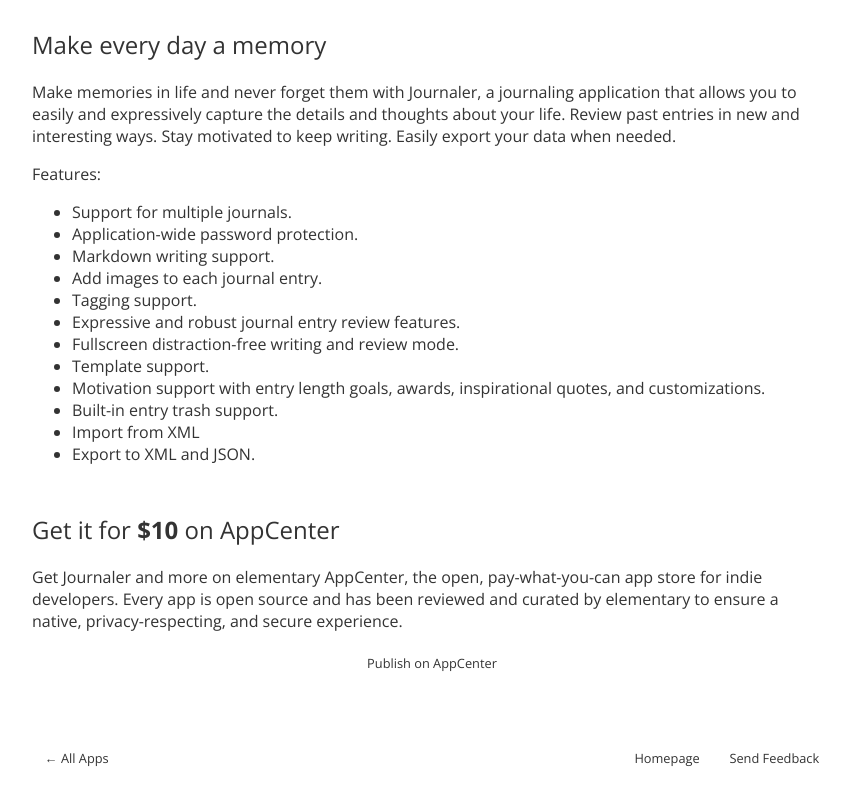
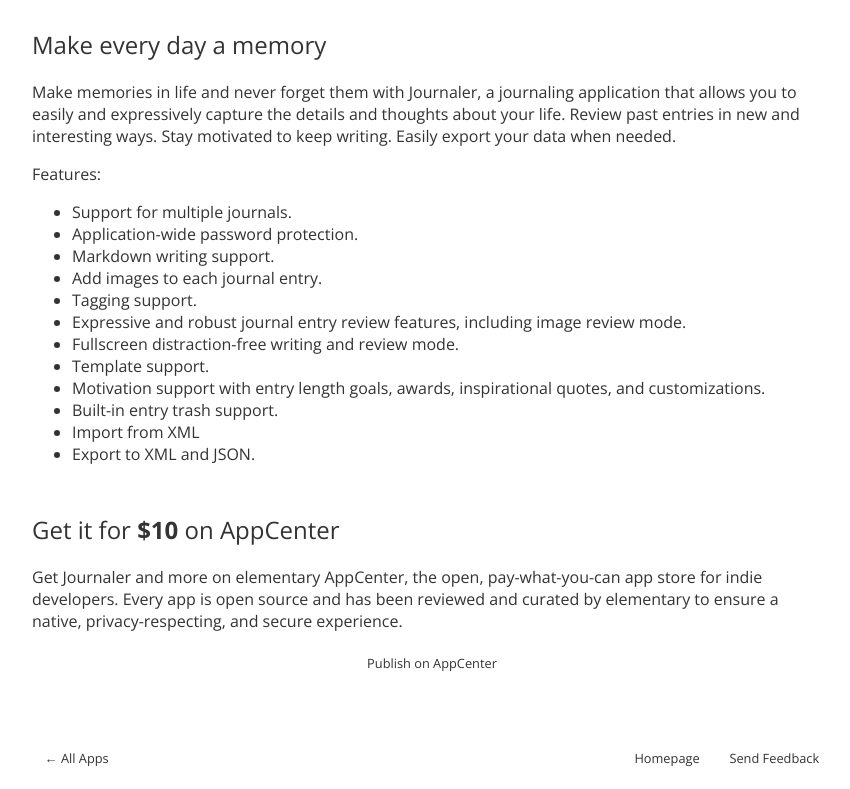
Before and after one commit to elementary/appcenter-web, a Jekyll site: the page built from _apps/com.github.phase1geo.journaler.md, in a window 1280 px wide. Shown: the part 448-1237 px from the top of the page, without its empty margins (208-1058 px from the left). Built offline with Jekyll 4.4.1, drawn with Linux system fonts in a browser that asks for light colours; nearby versions of some CDN libraries.

Commit message:
Automatic update of data

```diff
--- a/_apps/com.github.phase1geo.journaler.md
+++ b/_apps/com.github.phase1geo.journaler.md
@@ -29,7 +29,7 @@ redirect_from: /com.github.phase1geo.journaler.desktop/
 <li>Markdown writing support.</li>
 <li>Add images to each journal entry.</li>
 <li>Tagging support.</li>
-<li>Expressive and robust journal entry review features.</li>
+<li>Expressive and robust journal entry review features, including image review mode.</li>
 <li>Fullscreen distraction-free writing and review mode.</li>
 <li>Template support.</li>
 <li>Motivation support with entry length goals, awards, inspirational quotes, and customizations.</li>
```
